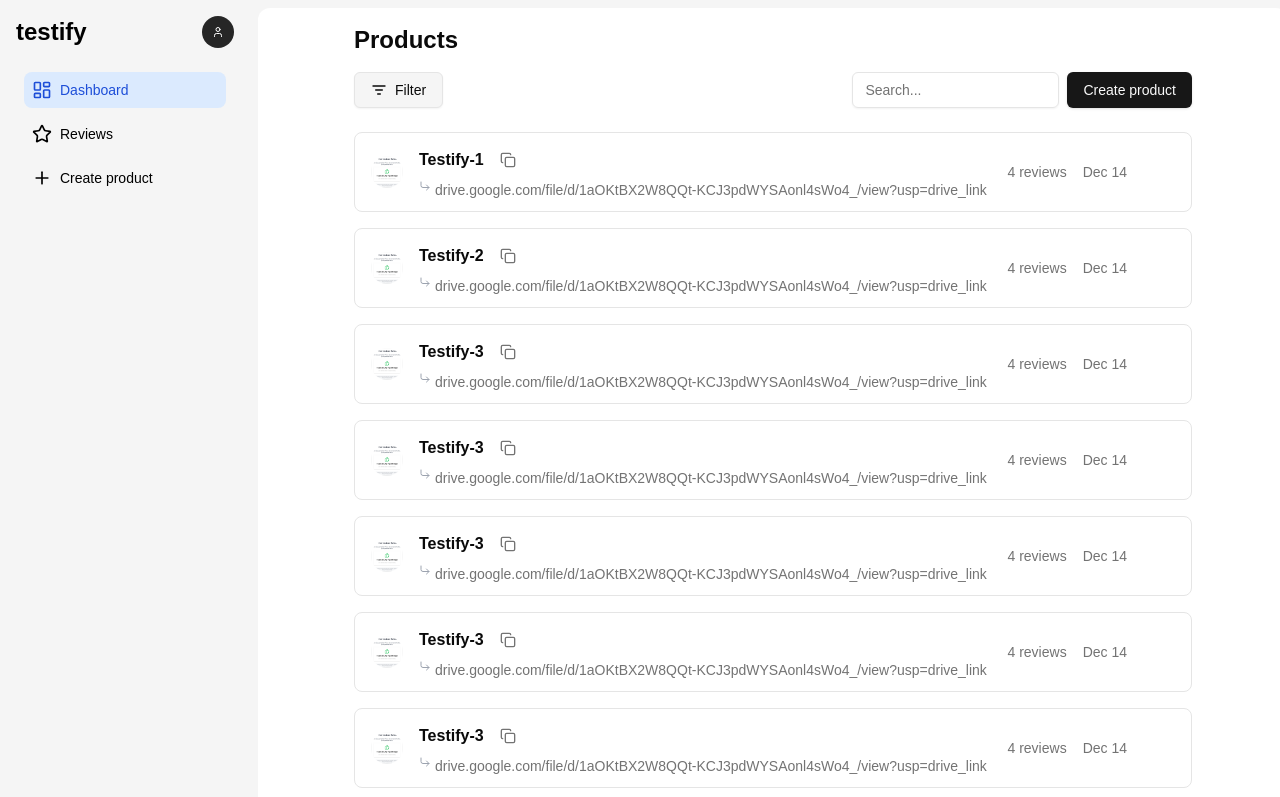
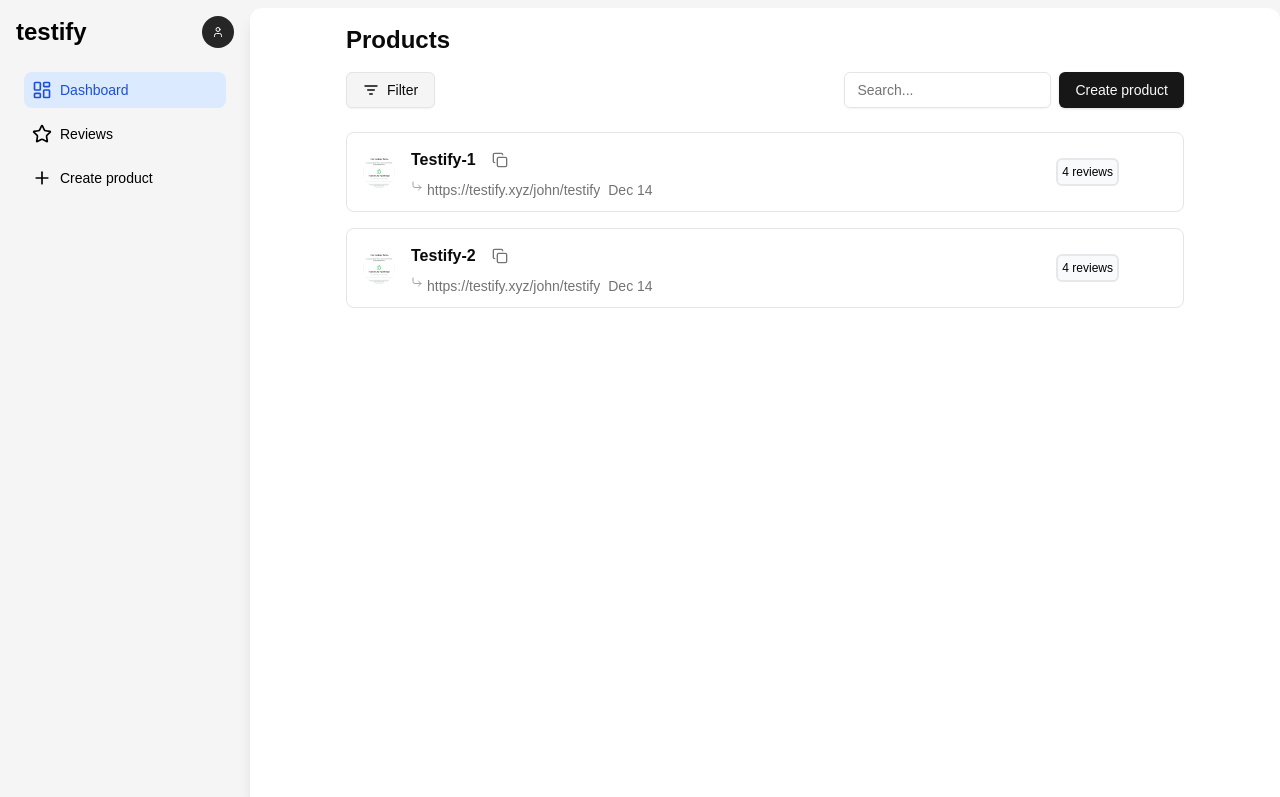
Before and after one commit to devansh193/testify, a Next.js app: page /dashboard in a window 1280 px wide. Shown: the top 797 px of the page. Built offline with nearby package versions, Linux system fonts and the light colour scheme.

Commit message:
dash-fix

```diff
--- a/app/create/page.tsx
+++ b/app/create/page.tsx
@@ -16,7 +16,6 @@ import { MaxWidthWrapper } from "@/components/max-width-wrapper";
 export default function Create() {
   const slide = useRecoilValue(slideAtom);
 
-  // Slide components mapping
   const slides = [
     {
       sidebar: <ProductDetailSidebar />,
@@ -47,7 +46,7 @@ export default function Create() {
         {slides[slide]?.sidebar || null}
       </div>
       {/* Main Content */}
-      <div className="flex-1 items-center justify-center h-full bg-white rounded-xl">
+      <div className="flex-1 items-center justify-center h-full bg-white rounded-xl shadow-md">
         <MaxWidthWrapper>{slides[slide]?.main || null}</MaxWidthWrapper>
       </div>
     </div>
--- a/app/dashboard/_components/sidebar.tsx
+++ b/app/dashboard/_components/sidebar.tsx
@@ -4,7 +4,7 @@ import Testify from "@/components/logo/testify";
 
 export const DashSidebar = () => {
   return (
-    <div className="fixed top-0 left-0 w-[250px] h-full flex-col p-2 hidden md:flex">
+    <div className="fixed top-0 left-0 w-[250px] h-full flex-col p-2 flex">
       <div className="px-2 pt-2 flex items-center justify-between p-2">
         <Testify />
         <ProfileDropdown />
--- a/app/dashboard/layout.tsx
+++ b/app/dashboard/layout.tsx
@@ -2,9 +2,11 @@ import { DashSidebar } from "./_components/sidebar";
 
 const DashLayout = ({ children }: { children: React.ReactNode }) => {
   return (
-    <div className="bg-[#F5F5F5] flex">
-      <DashSidebar />
-      <div className="ml-[250px] w-full">{children}</div>
+    <div className="bg-[#F5F5F5] flex h-screen">
+      <div className="hidden md:block">
+        <DashSidebar />
+      </div>
+      <div className="md:ml-[250px] w-full">{children}</div>
     </div>
   );
 };
--- a/app/dashboard/page.tsx
+++ b/app/dashboard/page.tsx
@@ -6,7 +6,7 @@ import { ListFilter } from "lucide-react";
 
 export default function Dashboard() {
   return (
-    <div className="m-2 bg-white w-full rounded-xl p-4">
+    <div className="my-2 bg-white w-full h-full rounded-xl p-4 shadow-lg">
       <MaxWidthWrapper>
         <h1 className="text-2xl font-semibold">Products</h1>
         <div className="flex items-center justify-between py-4">
--- a/components/create-page/personal-page/personal-page-sidebar.tsx
+++ b/components/create-page/personal-page/personal-page-sidebar.tsx
@@ -1,15 +1,15 @@
 "use client";
 
-import TestifyLogo from "@/components/Logo";
 import { SlideButton } from "../slide-button";
 import { PersonalTitleInput } from "./personal-title";
+import Testify from "@/components/logo/testify";
 
 export const PersonalSidebar = () => {
   return (
     <div className="w-[350px] flex flex-col h-full">
       <div className="space-y-6 p-4 flex-grow">
         <div>
-          <TestifyLogo />
+          <Testify />
         </div>
         <div>
           <h1 className="text-lg font-semibold">Personal details</h1>
--- a/components/create-page/product-details-page/product-detail-sidebar.tsx
+++ b/components/create-page/product-details-page/product-detail-sidebar.tsx
@@ -3,14 +3,14 @@ import { ImageInput } from "./image-input";
 import { TitleInput } from "./title-input";
 import { VideoToggle } from "./video-toggle";
 import { SlideButton } from "../slide-button";
-import TestifyLogo from "@/components/Logo";
+import Testify from "@/components/logo/testify";
 
 export const ProductDetailSidebar = () => {
   return (
     <div className="w-[350px] flex flex-col h-full">
       <div className="space-y-6 p-4 flex-grow">
         <div>
-          <TestifyLogo />
+          <Testify />
         </div>
         <div>
           <h1 className="text-lg font-semibold">Product details</h1>
--- a/components/create-page/product-details-page/product-details.tsx
+++ b/components/create-page/product-details-page/product-details.tsx
@@ -17,7 +17,6 @@ import {
 import Image from "next/image";
 import { Button } from "../../ui/button";
 import { Pencil, Video } from "lucide-react";
-import TestifyLogo from "@/components/Logo";
 
 export default function ProductDetails() {
   const title = useRecoilValue(titleAtom);
--- a/components/create-page/text-review-page/text-review-sidebar.tsx
+++ b/components/create-page/text-review-page/text-review-sidebar.tsx
@@ -1,15 +1,15 @@
 "use client";
-import TestifyLogo from "@/components/Logo";
 import { SlideButton } from "../slide-button";
 import QuestionsInput from "./questions-input";
 import { RatingTitleInput } from "./rating-title";
+import Testify from "@/components/logo/testify";
 
 export const TextReviewSidebar = () => {
   return (
     <div className="w-[350px] flex flex-col h-full">
       <div className="space-y-6 p-4 flex-grow">
         <div>
-          <TestifyLogo />
+          <Testify />
         </div>
         <div>
           <h1 className="text-lg font-semibold">Text review</h1>
--- a/components/create-page/thankyou-page/thankyou-sidebar.tsx
+++ b/components/create-page/thankyou-page/thankyou-sidebar.tsx
@@ -1,15 +1,14 @@
 "use client";
-
-import TestifyLogo from "@/components/Logo";
 import { SlideButton } from "../slide-button";
 import { ThankyouInput } from "./thankyou-message";
+import Testify from "@/components/logo/testify";
 
 export const ThankyouSidebar = () => {
   return (
     <div className="w-[350px] flex flex-col h-full">
       <div className="space-y-6 p-4 flex-grow">
         <div>
-          <TestifyLogo />
+          <Testify />
         </div>
         <div>
           <h1 className="text-lg font-semibold">Personal details</h1>
--- a/components/create-page/video-review-page/video-revew-sidebar.tsx
+++ b/components/create-page/video-review-page/video-revew-sidebar.tsx
@@ -4,14 +4,14 @@ import { SlideButton } from "../slide-button";
 import VideoQuestionsInput from "./video-questions-input";
 import { VideoSlideButton } from "./video-slide-button";
 import { Button } from "@/components/ui/button";
-import TestifyLogo from "@/components/Logo";
+import Testify from "@/components/logo/testify";
 
 export const VideoReviewSidebar = () => {
   return (
     <div className="w-[350px] flex flex-col h-full">
       <div className="space-y-6 p-4 flex-grow">
         <div>
-          <TestifyLogo />
+          <Testify />
         </div>
         <div>
           <h1 className="text-lg font-semibold">Video review</h1>
--- a/components/product/product-card.tsx
+++ b/components/product/product-card.tsx
@@ -8,7 +8,7 @@ import {
   TooltipTrigger,
 } from "../ui/tooltip";
 import { Button } from "../ui/button";
-import { Copy, CornerDownRight, MoreVertical } from "lucide-react";
+import { Copy, Check, CornerDownRight, MoreVertical } from "lucide-react";
 import {
   DropdownMenu,
   DropdownMenuContent,
@@ -22,103 +22,31 @@ const products = [
     title: "Testify-1",
     description: "A one stop solution for testimonials.",
     totalReviews: 4,
-    link: " drive.google.com/file/d/1aOKtBX2W8QQt-KCJ3pdWYSAonl4sWo4_/view?usp=drive_link",
+    link: "https://testify.xyz/john/testify",
     createdAt: "Dec 14",
   },
   {
     title: "Testify-2",
     description: "A one stop solution for testimonials.",
     totalReviews: 4,
-    link: " drive.google.com/file/d/1aOKtBX2W8QQt-KCJ3pdWYSAonl4sWo4_/view?usp=drive_link",
-    createdAt: "Dec 14",
-  },
-  {
-    title: "Testify-3",
-    description: "A one stop solution for testimonials.",
-    totalReviews: 4,
-    link: " drive.google.com/file/d/1aOKtBX2W8QQt-KCJ3pdWYSAonl4sWo4_/view?usp=drive_link",
-    createdAt: "Dec 14",
-  },
-  {
-    title: "Testify-3",
-    description: "A one stop solution for testimonials.",
-    totalReviews: 4,
-    link: " drive.google.com/file/d/1aOKtBX2W8QQt-KCJ3pdWYSAonl4sWo4_/view?usp=drive_link",
-    createdAt: "Dec 14",
-  },
-  {
-    title: "Testify-3",
-    description: "A one stop solution for testimonials.",
-    totalReviews: 4,
-    link: " drive.google.com/file/d/1aOKtBX2W8QQt-KCJ3pdWYSAonl4sWo4_/view?usp=drive_link",
-    createdAt: "Dec 14",
-  },
-  {
-    title: "Testify-3",
-    description: "A one stop solution for testimonials.",
-    totalReviews: 4,
-    link: " drive.google.com/file/d/1aOKtBX2W8QQt-KCJ3pdWYSAonl4sWo4_/view?usp=drive_link",
-    createdAt: "Dec 14",
-  },
-  {
-    title: "Testify-3",
-    description: "A one stop solution for testimonials.",
-    totalReviews: 4,
-    link: " drive.google.com/file/d/1aOKtBX2W8QQt-KCJ3pdWYSAonl4sWo4_/view?usp=drive_link",
-    createdAt: "Dec 14",
-  },
-  {
-    title: "Testify-3",
-    description: "A one stop solution for testimonials.",
-    totalReviews: 4,
-    link: " drive.google.com/file/d/1aOKtBX2W8QQt-KCJ3pdWYSAonl4sWo4_/view?usp=drive_link",
-    createdAt: "Dec 14",
-  },
-  {
-    title: "Testify-3",
-    description: "A one stop solution for testimonials.",
-    totalReviews: 4,
-    link: " drive.google.com/file/d/1aOKtBX2W8QQt-KCJ3pdWYSAonl4sWo4_/view?usp=drive_link",
-    createdAt: "Dec 14",
-  },
-  {
-    title: "Testify-3",
-    description: "A one stop solution for testimonials.",
-    totalReviews: 4,
-    link: " drive.google.com/file/d/1aOKtBX2W8QQt-KCJ3pdWYSAonl4sWo4_/view?usp=drive_link",
-    createdAt: "Dec 14",
-  },
-  {
-    title: "Testify-3",
-    description: "A one stop solution for testimonials.",
-    totalReviews: 4,
-    link: " drive.google.com/file/d/1aOKtBX2W8QQt-KCJ3pdWYSAonl4sWo4_/view?usp=drive_link",
-    createdAt: "Dec 14",
-  },
-  {
-    title: "Testify-3",
-    description: "A one stop solution for testimonials.",
-    totalReviews: 4,
-    link: " drive.google.com/file/d/1aOKtBX2W8QQt-KCJ3pdWYSAonl4sWo4_/view?usp=drive_link",
-    createdAt: "Dec 14",
-  },
-  {
-    title: "Testify-3",
-    description: "A one stop solution for testimonials.",
-    totalReviews: 4,
-    link: " drive.google.com/file/d/1aOKtBX2W8QQt-KCJ3pdWYSAonl4sWo4_/view?usp=drive_link",
+    link: "https://testify.xyz/john/testify",
     createdAt: "Dec 14",
   },
 ];
+
 export const ProductCard = () => {
-  const [copied, setCopied] = useState(false);
+  const [copiedIndex, setCopiedIndex] = useState<number | null>(null);
 
-  const handleCopy = async (e: React.MouseEvent) => {
+  const handleCopy = async (
+    e: React.MouseEvent,
+    link: string,
+    index: number
+  ) => {
     e.stopPropagation();
     try {
-      await navigator.clipboard.writeText(`dub.sh/`);
-      setCopied(true);
-      setTimeout(() => setCopied(false), 2000);
+      await navigator.clipboard.writeText(link);
+      setCopiedIndex(index);
+      setTimeout(() => setCopiedIndex(null), 2000);
     } catch (err) {
       console.error("Failed to copy:", err);
     }
@@ -126,7 +54,7 @@ export const ProductCard = () => {
 
   return (
     <>
-      {products.map((product) => (
+      {products.map((product, index) => (
         <div
           className={cn(
             "group flex items-center justify-between rounded-lg border p-4 transition-colors hover:bg-muted/50 m-2 h-[80px] hover:shadow-xl w-full"
@@ -164,35 +92,41 @@ export const ProductCard = () => {
                         variant="ghost"
                         size="icon"
                         className="h-8 w-8 text-muted-foreground"
-                        onClick={handleCopy}
+                        onClick={(e) => handleCopy(e, product.link, index)}
                       >
-                        <Copy className="h-4 w-4" />
+                        {copiedIndex === index ? (
+                          <Check className="h-4 w-4 text-green-500" />
+                        ) : (
+                          <Copy className="h-4 w-4" />
+                        )}
                         <span className="sr-only">
-                          {copied ? "Copied" : "Copy link"}
+                          {copiedIndex === index ? "Copied" : "Copy link"}
                         </span>
                       </Button>
                     </TooltipTrigger>
                     <TooltipContent>
-                      <p>{copied ? "Copied!" : "Copy short link"}</p>
+                      <p>
+                        {copiedIndex === index ? "Copied!" : "Copy short link"}
+                      </p>
                     </TooltipContent>
                   </Tooltip>
                 </TooltipProvider>
               </div>
-              <div className="truncate text-sm text-muted-foreground">
-                <h1 className="flex hover:underline hover:underline-offset-2 hover:cursor-pointer">
+              <div className="flex items-center gap-x-2 truncate text-sm text-muted-foreground">
+                <h1 className="flex line-clamp-1 hover:underline hover:underline-offset-2 hover:cursor-pointer">
                   <CornerDownRight className="size-3 mr-1 text-[#9CA3AF]" />{" "}
                   {product.link}
                 </h1>
+                <div className="flex text-sm text-[#9CA3AF] text-muted-foreground">
+                  {product.createdAt}
+                </div>
               </div>
             </div>
           </div>
           <div className="flex items-center gap-4">
-            <div className="text-sm tabular-nums text-muted-foreground">
+            <div className="text-xs text-black bg-[#F9FAFB] border-2 border-[#E5E7EB] p-1 rounded-md">
               {product.totalReviews} review
               {product.totalReviews !== 1 ? "s" : ""}
-            </div>
-            <div className="text-sm text-muted-foreground">
-              {product.createdAt}
             </div>
             <DropdownMenu>
               <DropdownMenuTrigger asChild>
```
Also changed, not shown: middleware.ts (+6 -3 lines).
